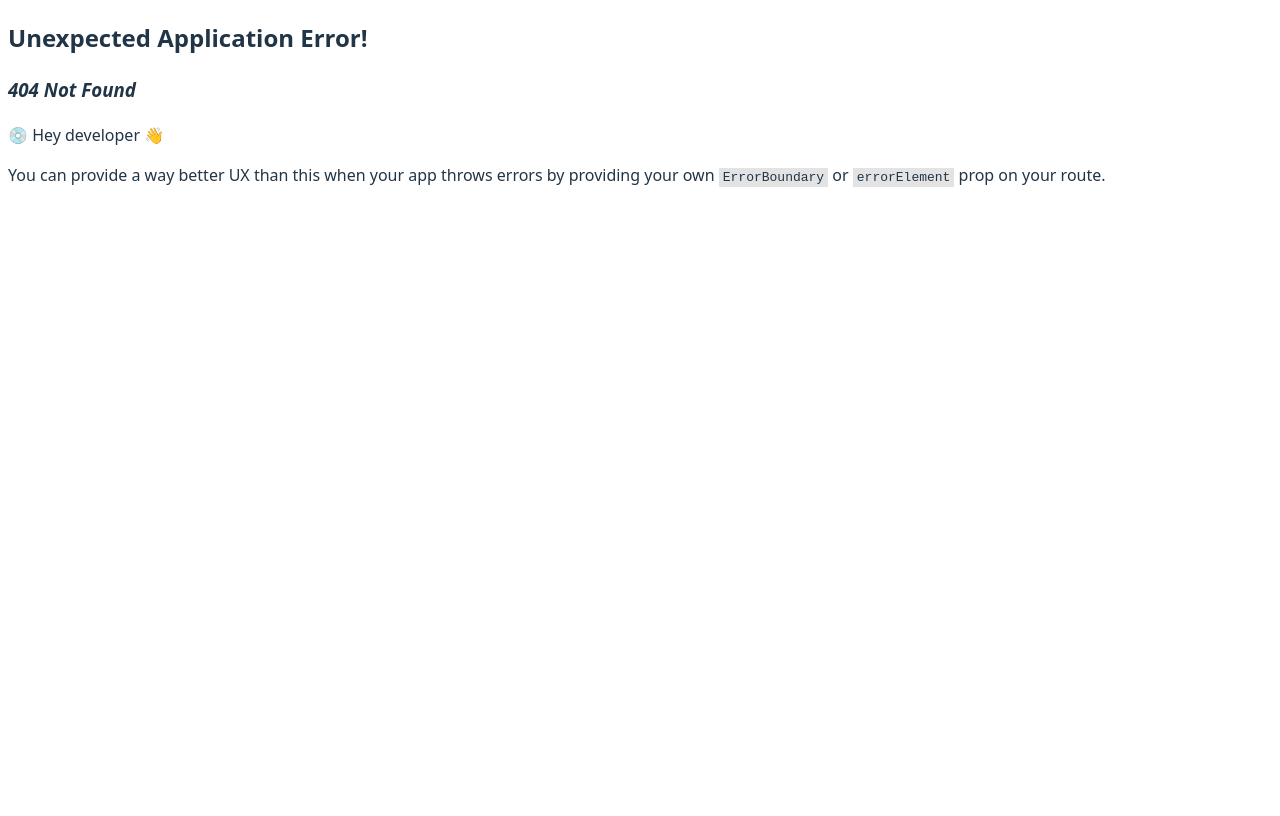
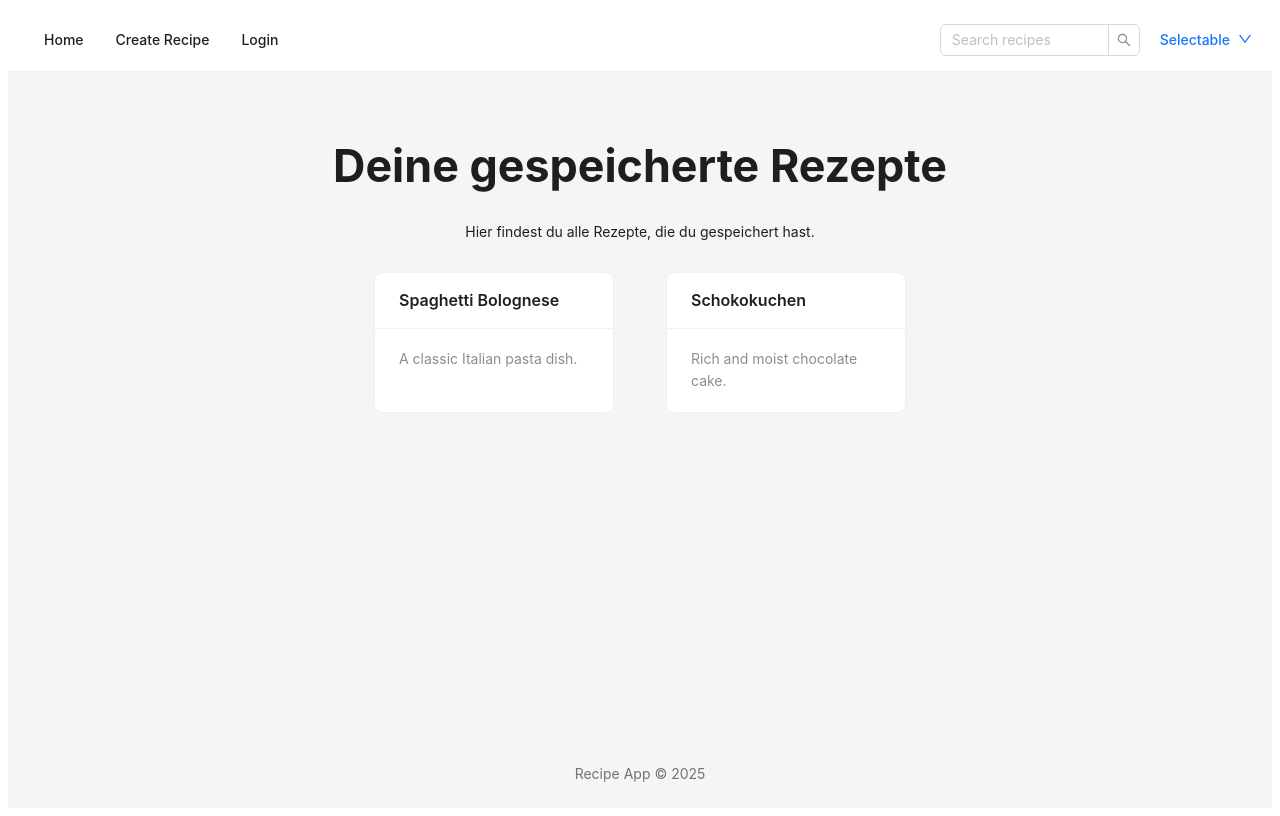
Before and after one commit to lisamsklv/WAP25-Project, a React (Vite) app: page /savedrecipes in a window 1280 px wide. Before the commit this address had no page. Built offline with nearby package versions, Linux system fonts and the light colour scheme.

Commit message:
updated login page, added saved recipes
needs testing login page and finalised saved recipes

```diff
--- a/src/pages/LoginPage.jsx
+++ b/src/pages/LoginPage.jsx
@@ -1,12 +1,42 @@
 import { Button, Checkbox, Form, Input, List, Space, Typography } from 'antd';
 import App from '../App';
+import { use } from 'react';
+import { useNavigate } from 'react-router-dom';
 
 
+const onFinish = async (values) => {
+        const { username, password } = values;
 
-const onFinish = (values) => {
-    console.log('success:', values);
-};
+        const body = new URLSearchParams();
+        body.append("grant_type", "password");
+        body.append("username", username);
+        body.append("password", password);
+        body.append("client_id", "client");
 
+        const response = await fetch("http://localhost:3000/oauth/token", {
+            method: "POST",
+            headers: {
+                "Content-Type": "application/x-www-form-urlencoded",
+            },
+            body,
+        });
+
+        const data = await response.json();
+
+        if (!response.ok) {
+            message.error(data.error || "Login failed");
+            return;
+        }
+
+        // Save OAuth tokens
+        localStorage.setItem("access_token", data.access_token);
+        localStorage.setItem("refresh_token", data.refresh_token);
+
+        message.success("Login successful!");
+
+        // Redirect to saved recipes page
+        navigate("/savedrecipes");
+    };
 
 const onFinishFailed = (errorInfo) => {
     console.log('failed:', errorInfo);
--- /dev/null
+++ b/src/pages/SavedRecipes.jsx
@@ -0,0 +1,36 @@
+import RecipeCard from "../components/RecipeCard";
+import App from "../App.jsx";
+
+const recipes = [
+  {
+    id: 1,
+    title: "Spaghetti Bolognese",
+    description: "A classic Italian pasta dish.",
+  },
+  {
+    id: 2,
+    title: "Schokokuchen",
+    ingredients: [
+      { amount: "200g", name: "Flour" },
+      { amount: "100g", name: "Sugar" },
+    ],
+    category: "dessert",
+    description: "Rich and moist chocolate cake.",
+  },
+];
+
+export default function SavedRecipes() {
+  return (
+    <App>
+      <h1 >Deine gespeicherte Rezepte</h1>
+      <p>Hier findest du alle Rezepte, die du gespeichert hast.</p>
+
+
+      <div style={{ display: "flex", flexWrap: "wrap", align: "center", justifyContent: "center", gap: "20px" }}>
+      {recipes.map((r) => (
+        <RecipeCard key={r.id} recipe={r} />
+      ))}
+      </div>
+    </App>
+  );
+}
```
Also changed, not shown: src/main.jsx (+7 -1 lines).
